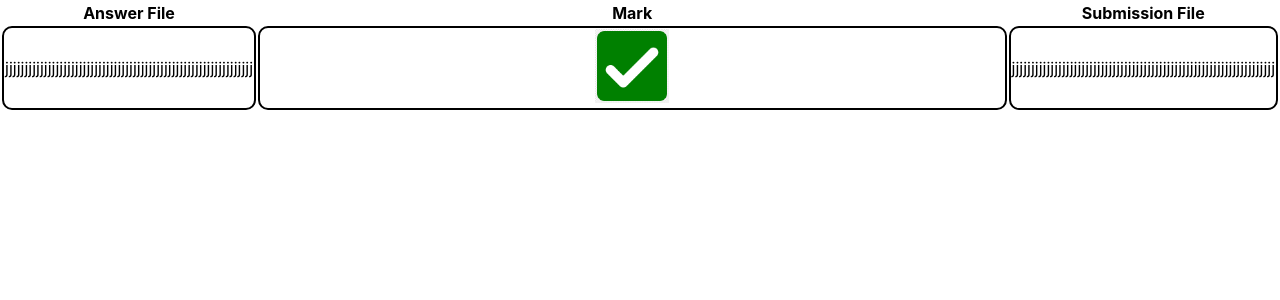
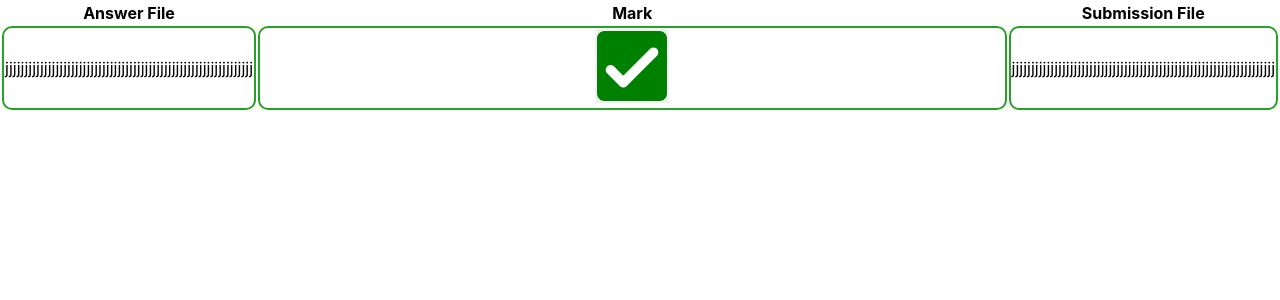
Before and after one commit to AshnahKhalidKhan/CheckSQL, a React (Create React App) app in the folder lazychex/: page / in a window 1280 px wide. Shown: the top 300 px of the page. Built offline with nearby package versions, Linux system fonts and the light colour scheme.

Commit message:
Color changed of borders

```diff
--- a/lazychex/src/App.css
+++ b/lazychex/src/App.css
@@ -54,6 +54,6 @@ table, th, td
 
 td
 {
-  border: 2px solid black;
+  border: 2px solid rgb(39, 162, 39);
   border-radius: 10px;
 }
```
